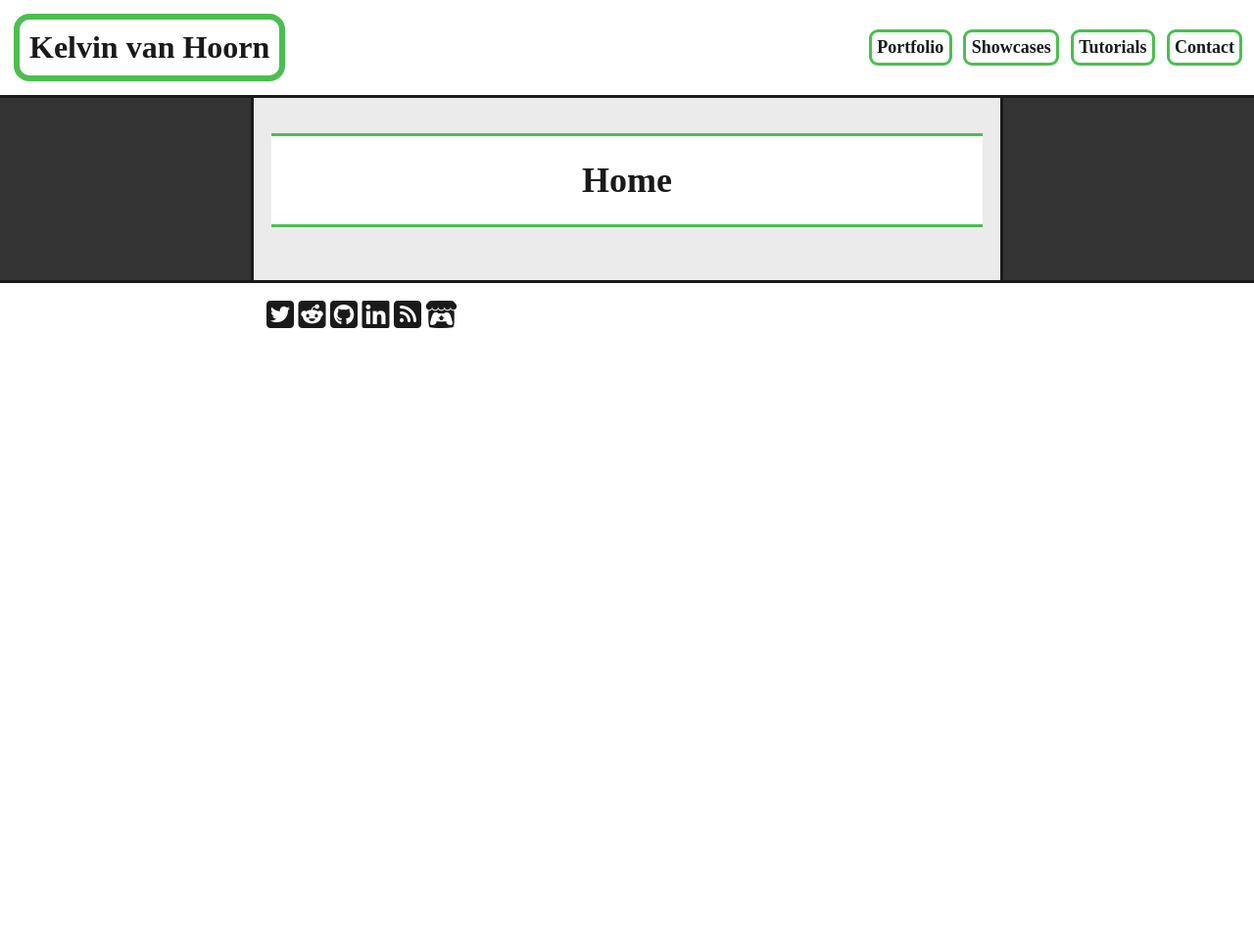
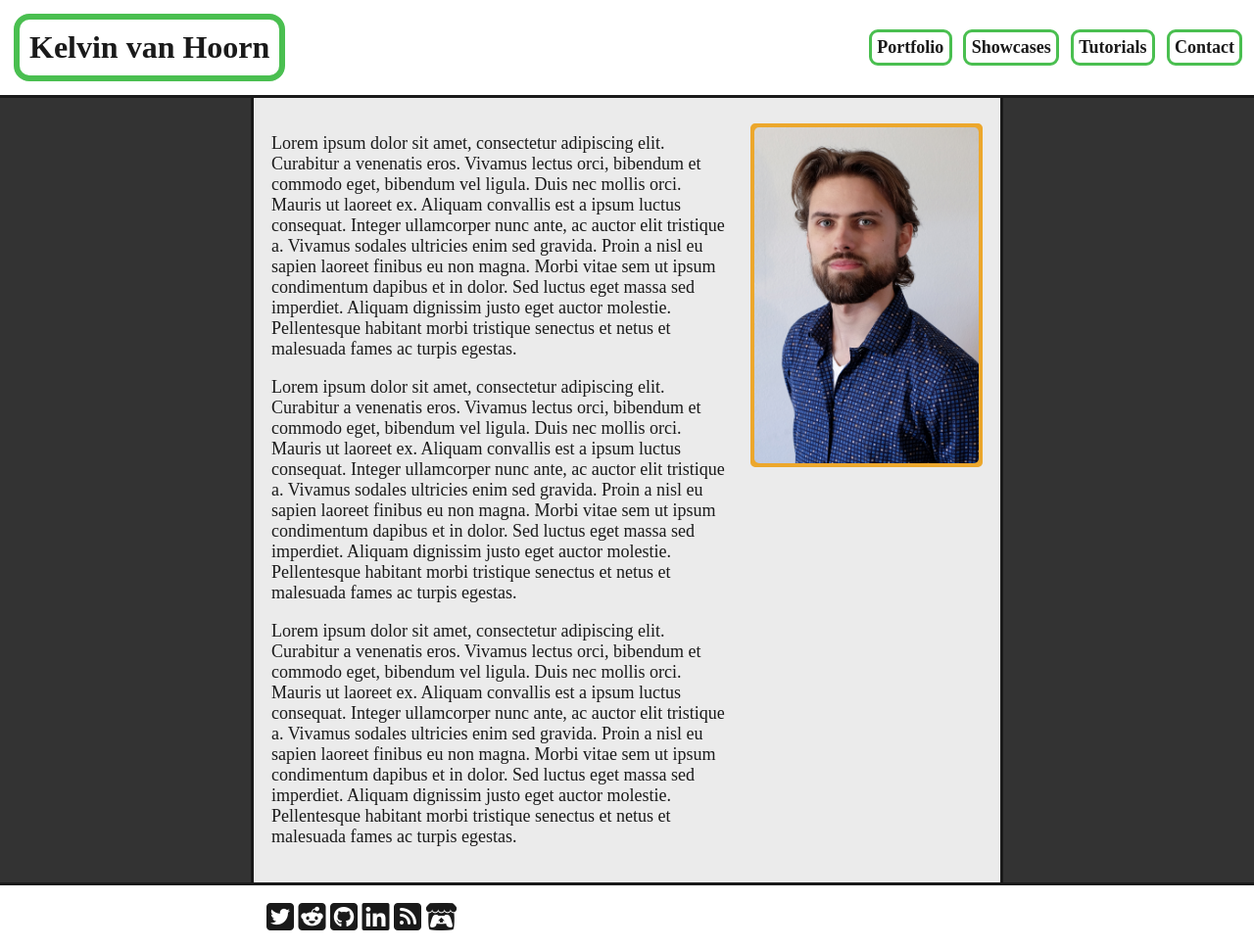
Before and after one commit to Radagasd/Radagasd.github.io, a Jekyll site: the page built from index.html, in a window 1280 px wide. Shown: the whole page at 98% size. Built offline with Jekyll 4.4.1, drawn with Linux system fonts in a browser that asks for light colours; nearby versions of some CDN libraries; our own code applies the rules of GitHub Pages for plain Markdown files; before the commit the page ends 900 px from its top, so only the background shows below that.

Commit message:
no message

```diff
--- /dev/null
+++ b/_layouts/home.html
@@ -0,0 +1,25 @@
+<!DOCTYPE html>
+<html lang="en">
+
+
+{% include head.html %}
+  <body>
+
+    {% include header.html %}
+
+    <div class="main-grid">
+
+      <div class="whitespace"></div>
+      <div class="main-content">
+        {{ content }}
+      </div>
+      <div class="whitespace"></div>
+
+    </div>
+
+    <button onclick="topFunction()" id="toTopBtn" title="Go to top"><i class="fas fa-chevron-up"></i></button>
+
+    {% include footer.html %}
+    {% include core.html %}
+  </body>
+</html>
--- a/_posts/Showcases/2021/2021-11-22-gardens-recreation-ma-ko.html
+++ b/_posts/Showcases/2021/2021-11-22-gardens-recreation-ma-ko.html
@@ -43,13 +43,10 @@ preview-video: assets/posts/2021/gardens-recreation-ma-ko/preview.mp4
 <p>This scene consists mostly of procedural geometry. For instance, the leaves are done through a compute shader that draws geometry (see picture). It works very similar to a grass system where you can paint the leaves onto objects. Each leaf can have a different color, scale, grow direction and normal. In this scene there are approximately 40.000 leaves. </p>
 <p>For the rocks I roughly model a silhouette in Blender, which I then take to Houdini. There I procedurally deform it and bake the height position and “ambient occlusion” into the vertex colors, which I later use in my shaders.</p>
 
-<div class="grid-2">
+<div class="grid__columns--exactly2">
     <div class="image-container round">
         <img src="/assets/posts/2021/gardens-recreation-ma-ko/LeafGeometry.jpg" alt="The procedural geometry of 1 leaf" class="image__caption image__modal round">
     </div>
-
-    <div></div>
-
     <div class="image-container round">
         <img src="/assets/posts/2021/gardens-recreation-ma-ko/HoudiniRock.jpg" alt="Example rock in Houdini" class="image__caption image__modal round">
     </div>
--- a/_posts/Tutorials/2021-11-02-shadow-outlines-tutorial.html
+++ b/_posts/Tutorials/2021-11-02-shadow-outlines-tutorial.html
@@ -300,7 +300,7 @@ float3 col = float3(1, 1, 1) * shadowMap;</code></pre></div>
     </div>
 </div>
 
-<div class="grid__alwayscolumns--2 grid__align--bottom">
+<div class="grid__columns--exactly2 grid__align--bottom">
     <div class="image-container round">
         <img src="/assets/posts/tutorials/shadow-outlines-tutorial/URPSettings.png" alt="I will be using the following settings for the rest of this tutorial." class="image__caption image__modal round">
     </div>
--- a/_sass/libs/_core.scss
+++ b/_sass/libs/_core.scss
@@ -1,3 +1,4 @@
+@import 'libs/grids';
 @import 'libs/images';
 @import 'libs/collapsible';
 
@@ -70,6 +71,7 @@ mark{
     margin-top: 1em;
 }
 
+// Decimal list
 ul.n{
     list-style-type: decimal;
 }
@@ -98,32 +100,6 @@ li ol > li:before {
     content: counters(item, ".") " ";
 }
 
-.grid__maxcolumns--2{
-    position: relative;
-    display: grid;
-    width: 100%;
-    gap: 1rem;
-    grid-template-columns: repeat(2, 1fr);// 1fr;
-}
-
-.grid__alwayscolumns--2{
-    position: relative;
-    display: grid;
-    width: 100%;
-    gap: 1rem;
-    grid-template-columns: repeat(2, 1fr);
-}
-
-@media only screen and (max-width: $mediumdevice-width) {
-    .grid__maxcolumns--2{
-        grid-template-columns: 1fr;
-    }
-}
-
-.grid__align--bottom{
-    align-items: bottom;
-}
-
 .container__list{
     position: relative;
     border: 0.3rem solid palette(accent4);
@@ -132,34 +108,7 @@ li ol > li:before {
     padding: 0.5rem;
 }
 
-.grid-2{
-    position: relative;
-    display: grid;
-    align-items: bottom;
-    grid-template-columns: 1fr 1rem 1fr;
-}
 
-.grid-w480px{
-    position: relative;
-    display: grid;
-    align-items: center;
-    text-align: center;
-    width: 100%;
-    grid-template-columns: 1fr 1fr 1fr;
-    gap: 1rem;
-    margin: 1rem 0;
-}
-
-.grid-full{
-    position: relative;
-    display: grid;
-    align-items: center;
-    text-align: center;
-    width: 100%;
-    grid-template-columns: 1fr;
-    gap: 1rem;
-    margin: 1rem 0;
-}
 
 .container__preview{
     position: relative;
@@ -180,26 +129,12 @@ li ol > li:before {
     grid-template-columns: 1fr 1fr;
 }
 
-@media only screen and (max-width: 960px) {
-    .grid-w480px {
-        grid-template-columns: 1fr 1fr;
-    }
-}
-
-@media only screen and (max-width: 480px) {
-    .grid-w480px {
-        grid-template-columns: 1fr;
-    }
-}
-
 .container__preview-video{
     position: relative;
     display: flex;
     width: 100%;
     height: 100%;
 }
-
-
 
 .list-container{
     position: relative;
--- /dev/null
+++ b/_sass/libs/_grids.scss
@@ -0,0 +1,80 @@
+.grid__maxcolumns--2{
+    position: relative;
+    display: grid;
+    width: 100%;
+    gap: 1rem;
+    grid-template-columns: repeat(2, 1fr);// 1fr;
+}
+
+@media only screen and (max-width: $mediumdevice-width) {
+    .grid__maxcolumns--2{
+        grid-template-columns: 1fr;
+    }
+}
+
+.grid__columns--exactly2{
+    position: relative;
+    display: grid;
+    width: 100%;
+    gap: 1rem;
+    grid-template-columns: repeat(2, 1fr);
+}
+
+.grid__align--bottom{
+    align-items: bottom;
+}
+
+.grid__align--top{
+    align-items: top;
+}
+
+.grid__columns-2-1--exact{
+    position: relative;
+    display: grid;
+    width: 100%;
+    gap: 1rem;
+    grid-template-columns: 2fr 1fr;
+}
+
+.grid__columns-1-2--exact{
+    position: relative;
+    display: grid;
+    width: 100%;
+    gap: 1rem;
+    grid-template-columns: 1fr 2fr;
+}
+
+.grid-w480px{
+    position: relative;
+    display: grid;
+    align-items: center;
+    text-align: center;
+    width: 100%;
+    grid-template-columns: 1fr 1fr 1fr;
+    gap: 1rem;
+    margin: 1rem 0;
+}
+
+
+@media only screen and (max-width: 960px) {
+    .grid-w480px {
+        grid-template-columns: 1fr 1fr;
+    }
+}
+
+@media only screen and (max-width: 480px) {
+    .grid-w480px {
+        grid-template-columns: 1fr;
+    }
+}
+
+.grid-full{
+    position: relative;
+    display: grid;
+    align-items: center;
+    text-align: center;
+    width: 100%;
+    grid-template-columns: 1fr;
+    gap: 1rem;
+    margin: 1rem 0;
+}
--- a/_sass/libs/_images.scss
+++ b/_sass/libs/_images.scss
@@ -10,6 +10,10 @@
     object-fit: contain;
     width: 100%;
     max-height: 100%;
+}
+
+.fitH{
+    height: fit-content;
 }
 
 .caption__text{
--- /dev/null
+++ b/index.html
@@ -0,0 +1,16 @@
+---
+title: Home
+layout: home
+nav-menu: -1
+---
+
+<div class="grid__columns-2-1--exact grid__align--bottom" style="align-items: top;">
+    <div>
+        <p>Lorem ipsum dolor sit amet, consectetur adipiscing elit. Curabitur a venenatis eros. Vivamus lectus orci, bibendum et commodo eget, bibendum vel ligula. Duis nec mollis orci. Mauris ut laoreet ex. Aliquam convallis est a ipsum luctus consequat. Integer ullamcorper nunc ante, ac auctor elit tristique a. Vivamus sodales ultricies enim sed gravida. Proin a nisl eu sapien laoreet finibus eu non magna. Morbi vitae sem ut ipsum condimentum dapibus et in dolor. Sed luctus eget massa sed imperdiet. Aliquam dignissim justo eget auctor molestie. Pellentesque habitant morbi tristique senectus et netus et malesuada fames ac turpis egestas.</p>
+        <p>Lorem ipsum dolor sit amet, consectetur adipiscing elit. Curabitur a venenatis eros. Vivamus lectus orci, bibendum et commodo eget, bibendum vel ligula. Duis nec mollis orci. Mauris ut laoreet ex. Aliquam convallis est a ipsum luctus consequat. Integer ullamcorper nunc ante, ac auctor elit tristique a. Vivamus sodales ultricies enim sed gravida. Proin a nisl eu sapien laoreet finibus eu non magna. Morbi vitae sem ut ipsum condimentum dapibus et in dolor. Sed luctus eget massa sed imperdiet. Aliquam dignissim justo eget auctor molestie. Pellentesque habitant morbi tristique senectus et netus et malesuada fames ac turpis egestas.</p>
+        <p>Lorem ipsum dolor sit amet, consectetur adipiscing elit. Curabitur a venenatis eros. Vivamus lectus orci, bibendum et commodo eget, bibendum vel ligula. Duis nec mollis orci. Mauris ut laoreet ex. Aliquam convallis est a ipsum luctus consequat. Integer ullamcorper nunc ante, ac auctor elit tristique a. Vivamus sodales ultricies enim sed gravida. Proin a nisl eu sapien laoreet finibus eu non magna. Morbi vitae sem ut ipsum condimentum dapibus et in dolor. Sed luctus eget massa sed imperdiet. Aliquam dignissim justo eget auctor molestie. Pellentesque habitant morbi tristique senectus et netus et malesuada fames ac turpis egestas.</p>
+    </div>
+    <div class="image-container fitH round">
+        <img src="/assets/pages/home/passport.jpg" alt="My face" class="round">
+    </div>
+</div>
--- a/index.md
+++ /dev/null
@@ -1,4 +0,0 @@
----
-title: Home
-nav-menu: -1
----
```
Also changed, not shown: assets/pages/home/passport.jpg (added), assets/pages/home/passport.png (added).
